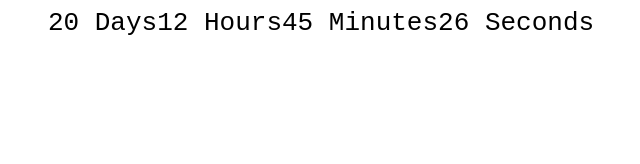
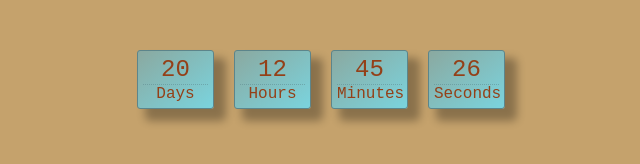
Before and after one commit to Mariia996/goit-js-hw-11-timer, a plain HTML site: page index.html in a window 1280 px wide. Shown: the whole page, without its empty margins (319-959 px from the left). Drawn offline with nearby package versions, Linux system fonts and the light colour scheme; a web font is replaced by a local one.

Commit message:
Добавлены стили на таймер

```diff
--- a/css/styles.css
+++ b/css/styles.css
@@ -1,10 +1,41 @@
 body {
   font-family: "Syne Mono", monospace;
-  font-size: 26px;
+  font-size: 24px;
   letter-spacing: normal;
+  color: #944018;
+  background-color: #c5a26c;
 }
 
 .timer {
   display: flex;
   justify-content: center;
+  margin-top: 50px;
 }
+
+.field {
+  width: 65px;
+  margin-right: 20px;
+  padding: 5px 5px;
+
+  background-image: linear-gradient(to top left, #72d9eae6, #53afd183);
+  border-radius: 3px;
+  border: 1px solid #5c858b;
+  box-shadow: 10px 10px 8px 2px rgba(0, 0, 0, 0.3);
+}
+.field:last-child {
+  margin-right: 0;
+}
+
+.field > span {
+  display: block;
+  text-align: center;
+}
+
+.value {
+  border-bottom: 1px solid rgba(92, 133, 139, 0.5);
+  border-bottom-style: dotted;
+}
+
+.label {
+  font-size: 16px;
+}
--- a/index.html
+++ b/index.html
@@ -5,6 +5,12 @@
     <meta http-equiv="X-UA-Compatible" content="IE=edge" />
     <meta name="viewport" content="width=device-width, initial-scale=1.0" />
     <title>Homework 11 timer</title>
+    <link
+      rel="stylesheet"
+      href="https://cdnjs.cloudflare.com/ajax/libs/normalize/8.0.1/normalize.min.css"
+      integrity="sha512-NhSC1YmyruXifcj/KFRWoC561YpHpc5Jtzgvbuzx5VozKpWvQ+4nXhPdFgmx8xqexRcpAglTj9sIBWINXa8x5w=="
+      crossorigin="anonymous"
+    />
     <link rel="stylesheet" href="./css/styles.css" />
     <link rel="preconnect" href="https://fonts.gstatic.com" />
     <link
--- a/js/timer.js
+++ b/js/timer.js
@@ -58,4 +58,3 @@ const countdownTimer =  new CountdownTimer({
 });
 
 countdownTimer.start();
-// countdownTimer.stop();
```
